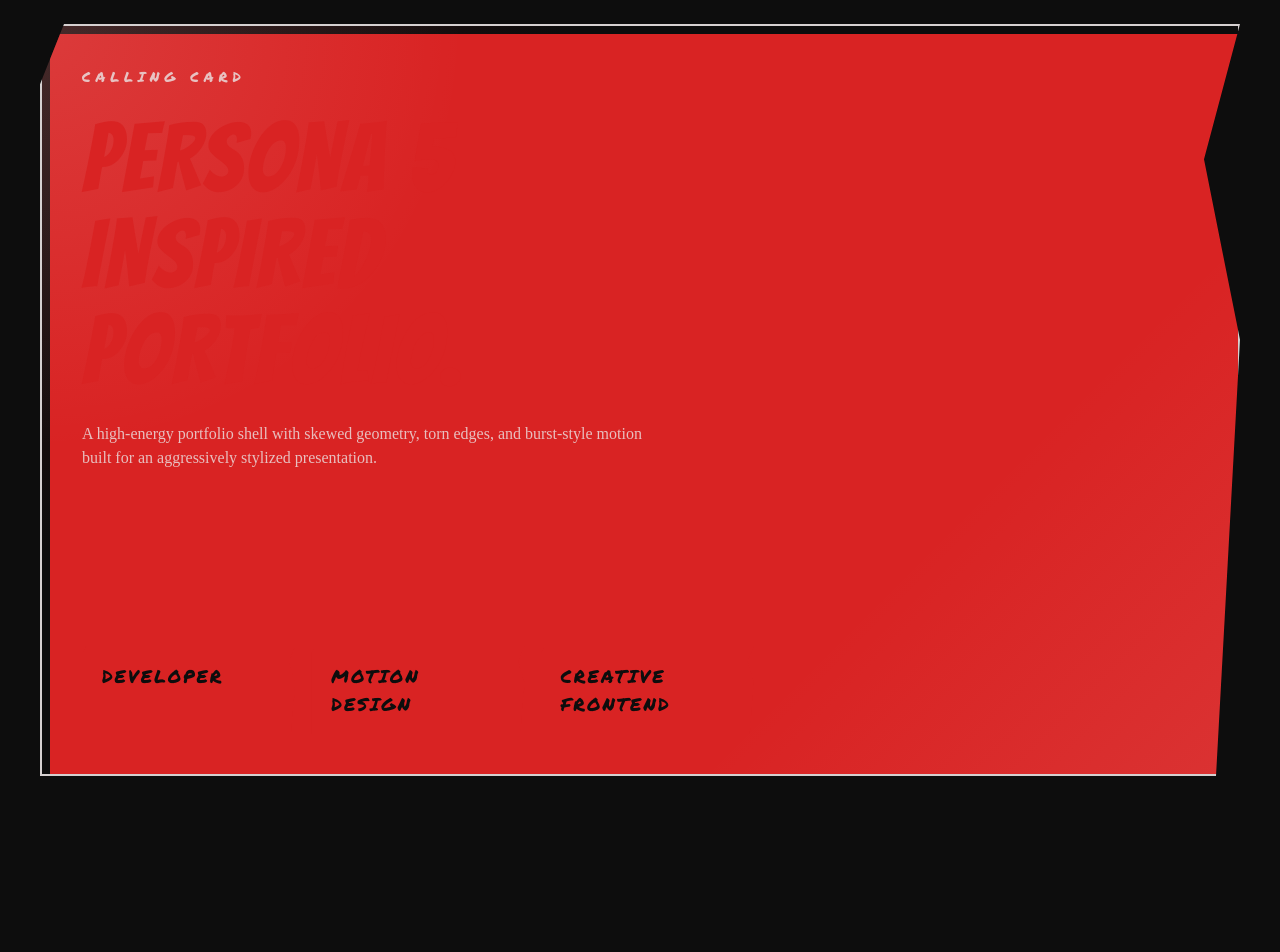
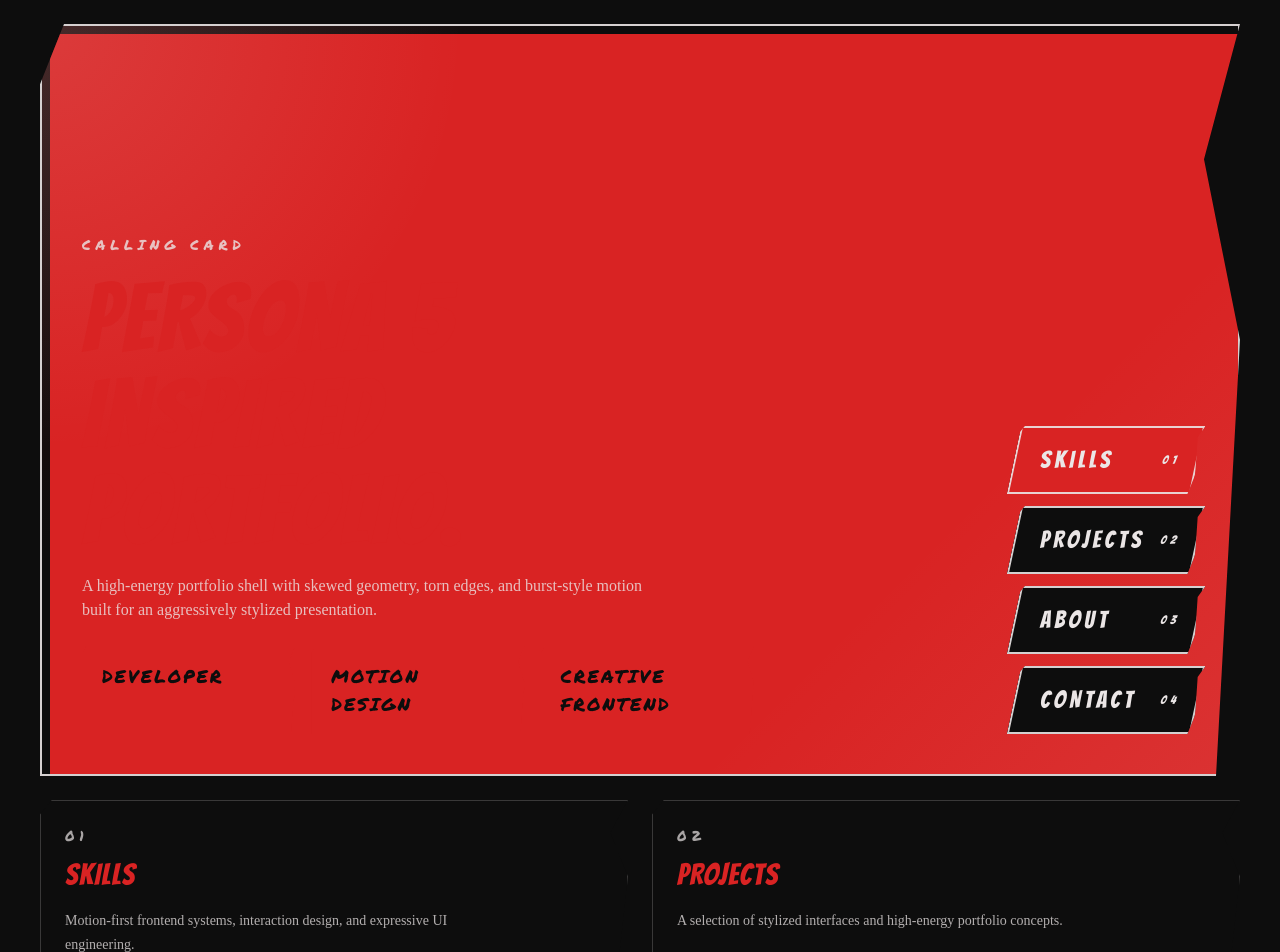
Before and after one commit to SwapnajXD/Portfolio, a Next.js app: page / in a window 1280 px wide. Shown: the top 952 px of the page. Before the commit the page ends 800 px from the top, so only its background shows below. Built offline with nearby package versions, Linux system fonts and the light colour scheme.

Commit message:
Refactor code structure for improved readability and maintainability

```diff
--- a/app/page.tsx
+++ b/app/page.tsx
@@ -1,4 +1,5 @@
 import { P5Container } from "@/components/P5Container";
+import { BattleMenu } from "@/components/BattleMenu";
 
 export default function HomePage() {
   return (
@@ -8,8 +9,9 @@ export default function HomePage() {
         <div className="absolute left-0 top-0 -z-10 h-48 w-48 -translate-x-1/4 -translate-y-1/4 rounded-full bg-p5-red/30 blur-3xl" />
         <div className="absolute bottom-0 right-0 -z-10 h-64 w-64 translate-x-1/4 translate-y-1/4 rounded-full bg-p5-white/10 blur-3xl" />
 
-        <P5Container className="flex w-full flex-col justify-between border border-p5-white/20 bg-p5-black/90 p-5 shadow-p5 sm:p-8 lg:p-10">
-          <div className="flex flex-col gap-6">
+        <P5Container className="flex w-full flex-col gap-8 border border-p5-white/20 bg-p5-black/90 p-5 shadow-p5 sm:p-8 lg:flex-row lg:items-end lg:justify-between lg:p-10">
+          <div className="flex max-w-3xl flex-col gap-6">
+            <div className="flex flex-col gap-4">
               <p className="font-hand text-sm uppercase tracking-[0.35em] text-p5-white/80">Calling Card</p>
               <h1 className="max-w-2xl font-display text-6xl uppercase leading-none tracking-[0.03em] text-p5-red sm:text-7xl lg:text-8xl">
                 Persona 5 inspired portfolio.
@@ -19,7 +21,7 @@ export default function HomePage() {
               </p>
             </div>
 
-          <div className="mt-10 grid gap-4 sm:max-w-2xl sm:grid-cols-2 lg:grid-cols-3">
+            <div className="grid gap-4 sm:max-w-2xl sm:grid-cols-2 lg:grid-cols-3">
               {[
                 "Developer",
                 "Motion Design",
@@ -33,7 +35,31 @@ export default function HomePage() {
                 </div>
               ))}
             </div>
+          </div>
+
+          <div className="flex w-full justify-end lg:w-auto">
+            <BattleMenu />
+          </div>
         </P5Container>
+      </section>
+
+      <section className="mx-auto grid max-w-7xl gap-6 px-4 pb-16 sm:px-6 lg:grid-cols-2 lg:px-10">
+        {[
+          { id: "skills", title: "SKILLS", body: "Motion-first frontend systems, interaction design, and expressive UI engineering." },
+          { id: "projects", title: "PROJECTS", body: "A selection of stylized interfaces and high-energy portfolio concepts." },
+          { id: "about", title: "ABOUT", body: "A compact bio block that can hold your positioning statement or personal summary." },
+          { id: "contact", title: "CONTACT", body: "Use this section for your email, social links, or a direct call to action." },
+        ].map((section) => (
+          <article
+            key={section.id}
+            id={section.id}
+            className="clip-jagged border border-p5-white/20 bg-p5-black/80 p-5 shadow-p5 scroll-mt-24 sm:p-6"
+          >
+            <p className="font-hand text-sm uppercase tracking-[0.35em] text-p5-white/70">0{section.id === "skills" ? 1 : section.id === "projects" ? 2 : section.id === "about" ? 3 : 4}</p>
+            <h2 className="mt-3 font-display text-3xl uppercase tracking-[0.04em] text-p5-red">{section.title}</h2>
+            <p className="mt-4 max-w-md text-sm leading-6 text-p5-white/75">{section.body}</p>
+          </article>
+        ))}
       </section>
     </main>
   );
--- /dev/null
+++ b/components/BattleMenu.tsx
@@ -0,0 +1,120 @@
+'use client';
+
+import Link from "next/link";
+import { useEffect, useMemo, useState } from "react";
+import { motion } from "framer-motion";
+import { cn } from "@/components/cn";
+
+type BattleMenuItem = {
+  label: string;
+  href: string;
+};
+
+type BattleMenuProps = {
+  items?: BattleMenuItem[];
+  className?: string;
+};
+
+const defaultItems: BattleMenuItem[] = [
+  { label: "SKILLS", href: "#skills" },
+  { label: "PROJECTS", href: "#projects" },
+  { label: "ABOUT", href: "#about" },
+  { label: "CONTACT", href: "#contact" },
+];
+
+const springTransition = {
+  type: "spring" as const,
+  stiffness: 400,
+  damping: 15,
+  mass: 0.8,
+};
+
+const menuVariants = {
+  hidden: {},
+  visible: {
+    transition: {
+      staggerChildren: 0.08,
+      delayChildren: 0.12,
+    },
+  },
+};
+
+const itemVariants = {
+  hidden: {
+    opacity: 0,
+    x: "-100%",
+    rotate: -5,
+  },
+  visible: {
+    opacity: 1,
+    x: 0,
+    rotate: 0,
+    transition: springTransition,
+  },
+};
+
+export function BattleMenu({ items = defaultItems, className }: BattleMenuProps) {
+  const firstItem = useMemo(() => items[0]?.href ?? "#skills", [items]);
+  const [activeHref, setActiveHref] = useState(firstItem);
+  const [hoveredIndex, setHoveredIndex] = useState<number | null>(null);
+
+  useEffect(() => {
+    const syncActiveHref = () => {
+      setActiveHref(window.location.hash || firstItem);
+    };
+
+    syncActiveHref();
+    window.addEventListener("hashchange", syncActiveHref);
+    window.addEventListener("popstate", syncActiveHref);
+
+    return () => {
+      window.removeEventListener("hashchange", syncActiveHref);
+      window.removeEventListener("popstate", syncActiveHref);
+    };
+  }, [firstItem]);
+
+  return (
+    <nav className={cn("w-full max-w-[22rem] sm:max-w-[26rem]", className)} aria-label="Portfolio navigation">
+      <motion.ul
+        className="flex flex-col gap-3"
+        variants={menuVariants}
+        initial="hidden"
+        animate="visible"
+      >
+        {items.map((item, index) => {
+          const isActive = activeHref === item.href;
+
+          return (
+            <motion.li key={item.href} variants={itemVariants} className="w-full">
+              <motion.div
+                whileHover={{ scale: 1.1, x: 10 }}
+                whileTap={{ scale: 0.98 }}
+                transition={springTransition}
+                onHoverStart={() => setHoveredIndex(index)}
+                onHoverEnd={() => setHoveredIndex(null)}
+                className={cn(
+                  "group relative block w-full overflow-hidden border-2 border-p5-white/90 px-4 py-3 shadow-p5 transition-colors md:px-5 md:py-4",
+                  "-skew-x-6 origin-left md:-skew-x-12",
+                  "[clip-path:polygon(4%_0%,100%_0%,96%_18%,100%_76%,95%_100%,0_100%,0_7%)]",
+                  "md:[clip-path:polygon(2%_0%,100%_0%,97%_16%,100%_72%,98%_100%,0_100%,0_9%)]",
+                  isActive ? "bg-p5-red text-p5-white" : "bg-p5-black text-p5-white",
+                )}
+              >
+                <Link href={item.href} className="block w-full">
+                  <motion.span
+                    animate={hoveredIndex === index ? { x: [0, -2, 2, 0] } : { x: 0 }}
+                    transition={springTransition}
+                    className="flex w-full items-center justify-between gap-4 font-display text-xl uppercase tracking-[0.16em] sm:text-2xl"
+                  >
+                    <span className="translate-x-1 skew-x-6 md:skew-x-12">{item.label}</span>
+                    <span className="translate-x-1 text-xs tracking-[0.35em] text-current/80">0{index + 1}</span>
+                  </motion.span>
+                </Link>
+              </motion.div>
+            </motion.li>
+          );
+        })}
+      </motion.ul>
+    </nav>
+  );
+}
--- a/tailwind.config.js
+++ b/tailwind.config.js
@@ -31,9 +31,22 @@ export default {
           "70%": { opacity: "1", transform: "scale(1.08) translateY(-2px) rotate(2deg)" },
           "100%": { opacity: "1", transform: "scale(1) translateY(0) rotate(0deg)" },
         },
+        p5Snap: {
+          "0%": { transform: "translateX(-1.25rem) scale(0.9) rotate(-6deg)", opacity: "0" },
+          "65%": { transform: "translateX(0.4rem) scale(1.06) rotate(1deg)", opacity: "1" },
+          "100%": { transform: "translateX(0) scale(1) rotate(0deg)", opacity: "1" },
+        },
+        p5Jitter: {
+          "0%, 100%": { transform: "translateX(0)" },
+          "25%": { transform: "translateX(-2px)" },
+          "50%": { transform: "translateX(2px)" },
+          "75%": { transform: "translateX(-1px)" },
+        },
       },
       animation: {
         burstIn: "burstIn 0.55s cubic-bezier(0.16, 1, 0.3, 1) both",
+        "p5-snap": "p5Snap 0.55s cubic-bezier(0.16, 1, 0.3, 1) both",
+        "p5-jitter": "p5Jitter 0.28s steps(2, end) both",
       },
     },
   },
```
Also changed, not shown: next-env.d.ts, 2 other files (tests, documents, lock files or other folders). Lines whose indentation alone changed are shown as unchanged.
